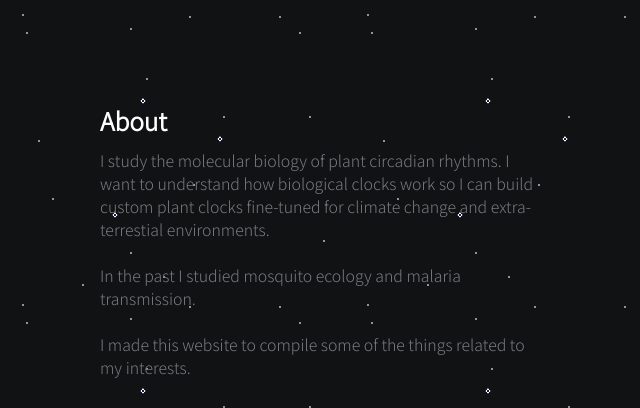
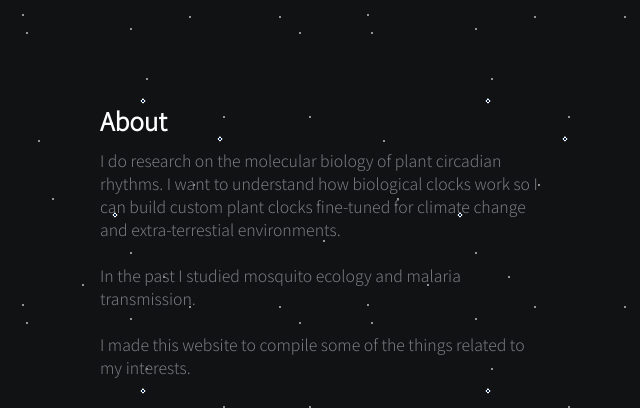
Before and after one commit to ndeason/ndeason.github.io, a plain HTML site: page index.html in a window 1280 px wide. Shown: the top 408 px of the page, 540-1180 px from the left. Drawn offline with Linux system fonts and the light colour scheme.

Commit message:
about me update

```diff
--- a/index.html
+++ b/index.html
@@ -31,7 +31,7 @@
             </div>
             <div class="section-2">
                 <h2>About</h2>
-                <p>I study the molecular biology of plant circadian rhythms. I want to understand how biological clocks work so I can build custom plant clocks fine-tuned for climate change and extra-terrestial environments. <br><br>In the past I studied mosquito ecology and malaria transmission. <br><br>I made this website to compile some of the things related to my interests. </p>
+                <p>I do research on the molecular biology of plant circadian rhythms. I want to understand how biological clocks work so I can build custom plant clocks fine-tuned for climate change and extra-terrestial environments. <br><br>In the past I studied mosquito ecology and malaria transmission. <br><br>I made this website to compile some of the things related to my interests. </p>
                 <h2>Projects</h2>
                 <a href="https://www.ncbi.nlm.nih.gov/pubmed/?term=Deason%20NA%5BAuthor%5D&cauthor=true&cauthor_uid=30482239" target="_blank">Scientific Publications</a>
                 <a href="https://www.flickr.com/photos/145980398@N07/" target="_blank">Photo</a>
```
